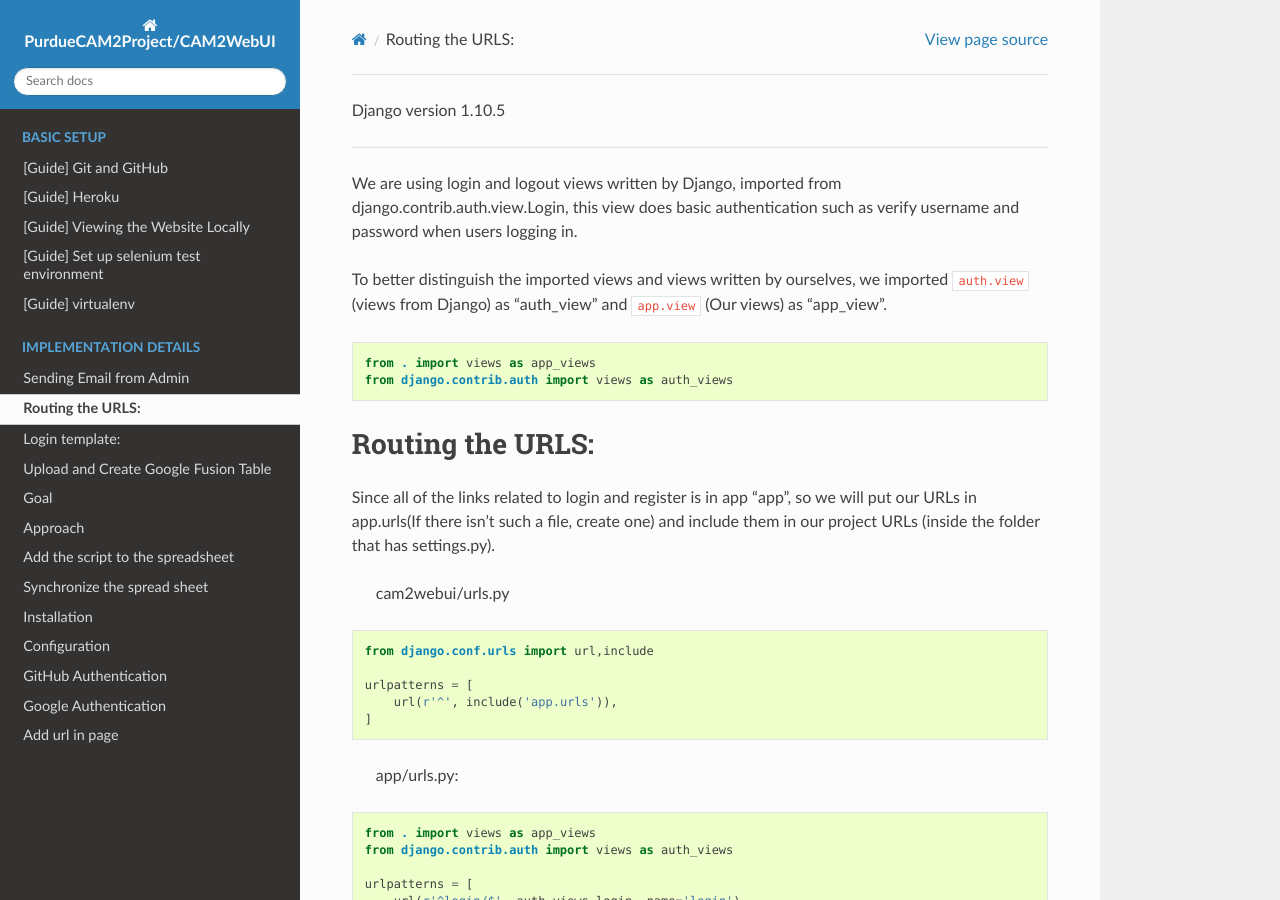
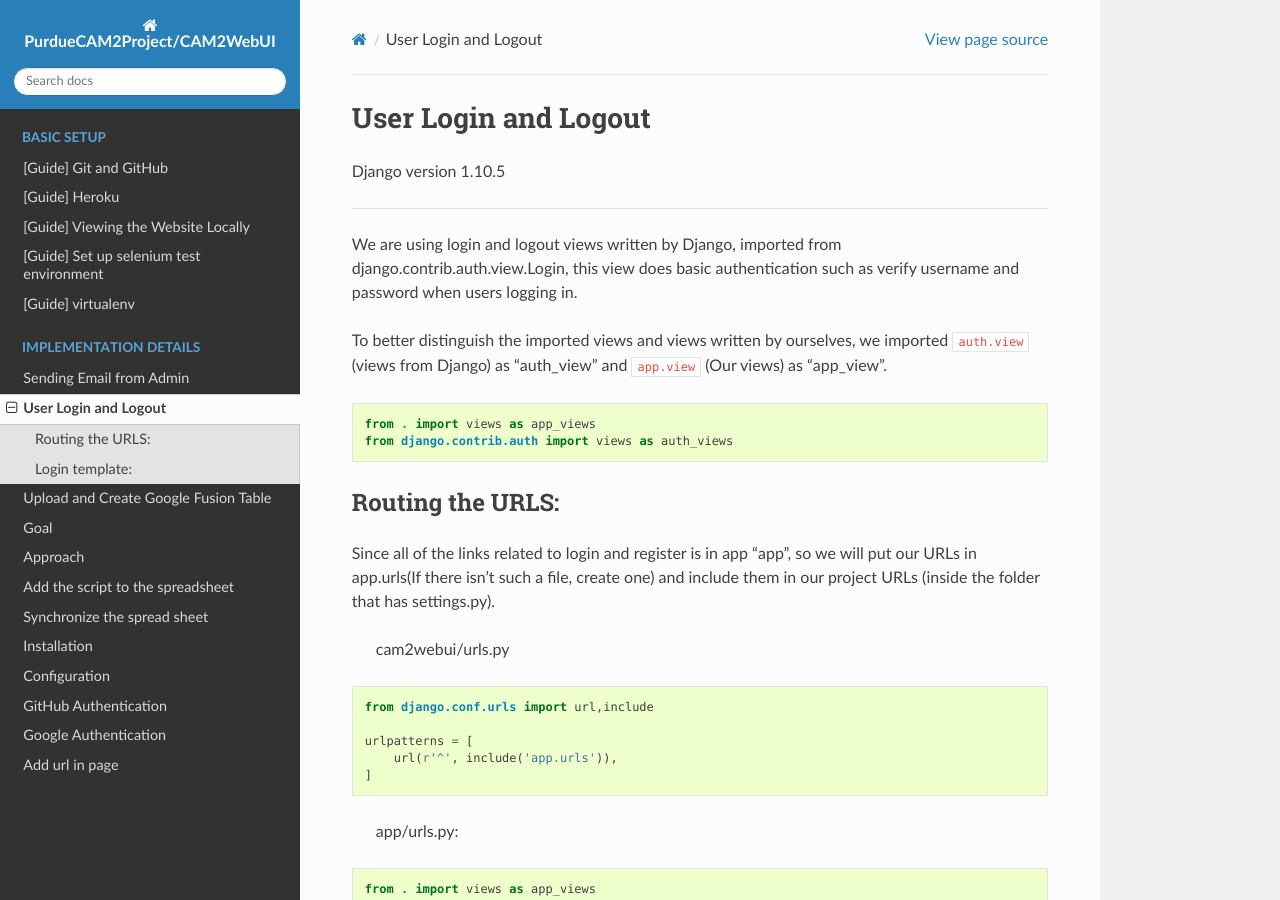
Before and after one commit to PurdueCAM2Project/CAM2WebUI, a Sphinx documentation site: the page built from docs/implementationDetail/UserLoginandLogout.md, in a window 1280 px wide and 900 px high. Built offline with Sphinx 7.4.7 and the Read the Docs theme 2.0.0, drawn with Linux system fonts in a browser that asks for light colours.

Commit message:
Add header to UserLoginandLogout

```diff
--- a/docs/implementationDetail/UserLoginandLogout.md
+++ b/docs/implementationDetail/UserLoginandLogout.md
@@ -1,3 +1,4 @@
+# User Login and Logout
 Django version 1.10.5
 ***
 We are using login and logout views written by Django, imported from django.contrib.auth.view.Login, this view does basic authentication such as verify username and password when users logging in.
```
